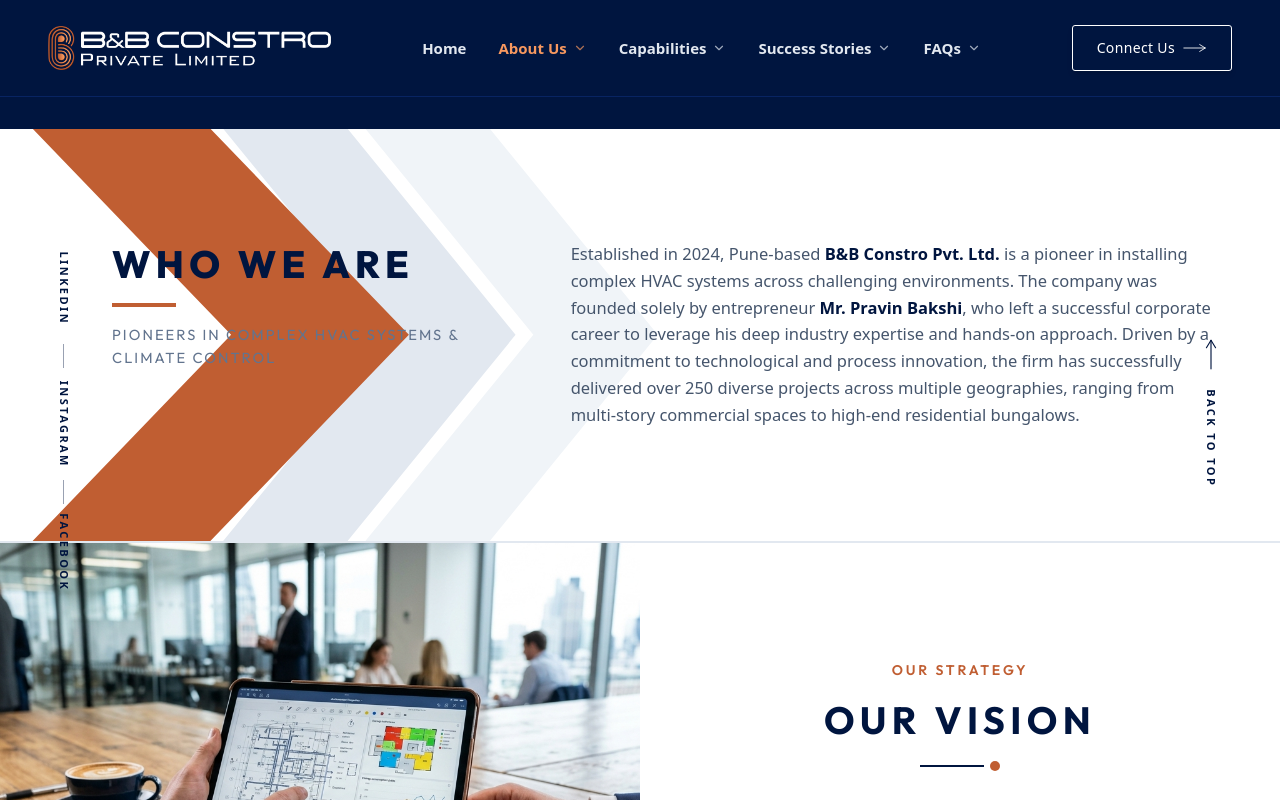
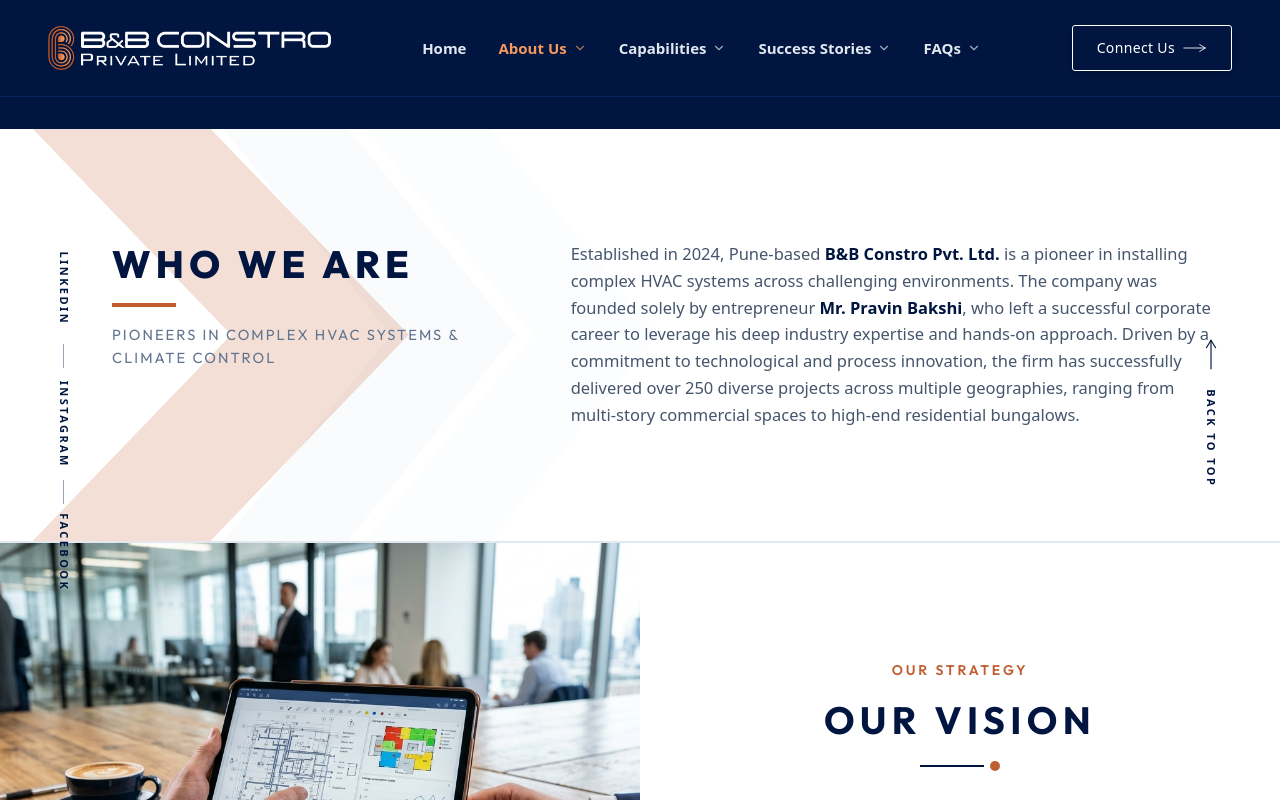
Before and after one commit to excitenext21-bit/bbconstro, a React (Vite) app: page /about in a window 1280 px wide. Shown: the top 800 px of the page. Built offline with nearby package versions, Linux system fonts and the light colour scheme; a web font is replaced by a local one.

Commit message:
Decrease chevron opacity by 80% in Who We Are section

```diff
--- a/src/components/WhoWeAreSection.tsx
+++ b/src/components/WhoWeAreSection.tsx
@@ -23,18 +23,21 @@
           <path
             d="M 380,-20 L 600,250 L 380,520 L 520,520 L 740,250 L 520,-20 Z"
             fill="#f0f4f8"
+            fillOpacity="0.2"
           />
 
           {/* Middle: Light Grey Chevron */}
           <path
             d="M 220,-20 L 440,250 L 220,520 L 360,520 L 580,250 L 360,-20 Z"
             fill="#e2e8f0"
+            fillOpacity="0.2"
           />
 
-          {/* Front: Bold Solid Brand Copper Chevron (matching Image 1 yellow but in brand copper) */}
+          {/* Front: Brand Copper Chevron */}
           <path
             d="M 0,-20 L 260,250 L 0,520 L 200,520 L 460,250 L 200,-20 Z"
             fill="#c05e32"
+            fillOpacity="0.2"
           />
         </svg>
       </div>
```
